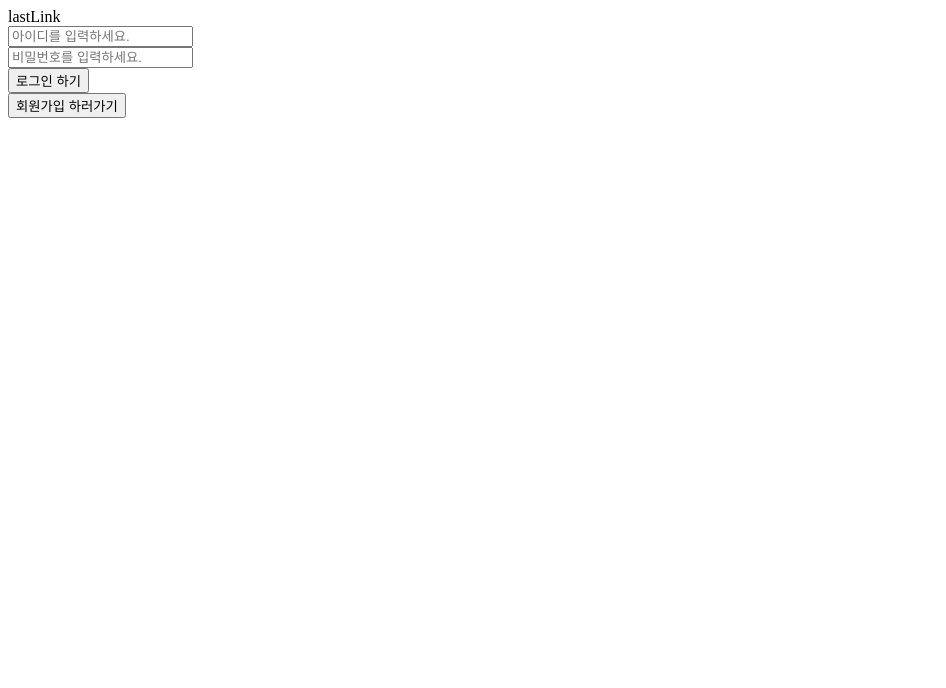
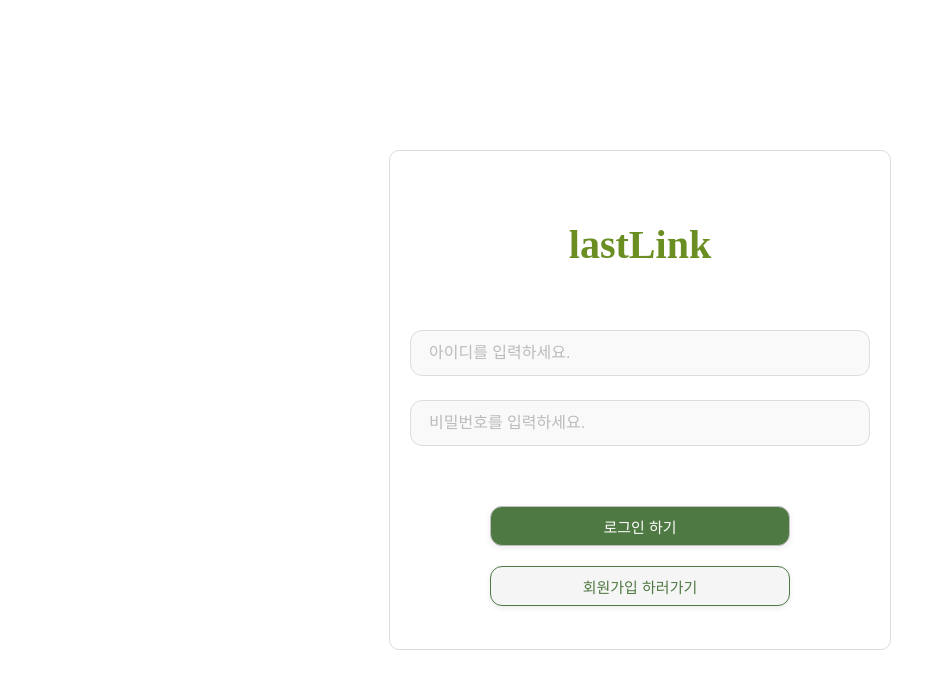
Before and after one commit to LikeLion-13th-INHA-Hachathon-Team-F/teamF-web, a React (Vite) app in the folder LikeLion-Hachathon-Front/: page / in a window 1280 px wide. Shown: the top 688 px of the page, without its empty margins (0-946 px from the left). Built offline with nearby package versions, Linux system fonts and the light colour scheme.

Commit message:
로그인페이지 css

```diff
--- a/LikeLion-Hachathon-Front/src/LoginPage/LoginPage.css
+++ b/LikeLion-Hachathon-Front/src/LoginPage/LoginPage.css
@@ -0,0 +1,86 @@
+.LoginPage-Page{
+    position: absolute;
+    top:150px;
+    bottom: 150px;
+    width: 100%;
+    max-width: 500px;
+    left: 50%;
+    transform: translate(-50%,0);
+    display: flex;
+    flex-direction: column;
+    border: 1px solid #DCDCDC;
+    border-radius: 10px;
+
+}
+.LoginPage-Headline{
+    margin-top: 70px;
+    margin-bottom: 50px;
+    font-size: 40px;
+    font-weight: 700;
+    justify-items: center;
+    text-align: center;
+    color: #6B8E23;
+}
+.LoginPage-IdInsert,
+.LoginPage-PasswordInsert {
+    border: 1px solid #ddd;
+    border-radius: 12px;
+    padding: 12px 16px;
+    margin: 12px 20px;
+    background-color: #f9f9f9;
+    transition: border 0.3s ease, box-shadow 0.3s ease;
+}
+
+.LoginPage-PasswordInsert {
+    margin-bottom: 40px;
+}
+
+.IdInsert,
+.PasswordInsert {
+    width: 100%;
+    border: none;
+    outline: none;
+    font-size: 16px;
+    background: transparent;
+    color: #333;
+    font-family: 'Noto Sans KR', sans-serif;
+}
+
+.IdInsert::placeholder,
+.PasswordInsert::placeholder {
+    color: #bbb;
+}
+
+.LoginButton, .SignUpButton {
+    width: 60%;
+    margin: 0 auto;
+    display: flex;
+    justify-content: center;
+    align-items: center;
+    padding: 10px 20px;
+    height: 40px;
+    background-color: #4F7942; /* 딥 그린 */
+    border-radius: 12px;
+    border: 1px solid #C0C0C0;
+    outline: none;
+    font-size: 15px;
+    font-weight: 400;
+    color: white;
+    cursor: pointer;
+    margin-top: 20px;
+    transition: all 0.3s ease;
+    box-shadow: 0 2px 6px rgba(0, 0, 0, 0.08);
+}
+
+.SignUpButton {
+    background-color: #F5F5F5; /* 깔끔한 배경 */
+    border: 1px solid #4F7942;
+    color: #4F7942;
+}
+
+.LoginButton:hover, .SignUpButton:hover {
+    transform: scale(1.04);
+    background-color: #3B5F2C; /* 어두운 포커스 */
+    box-shadow: 0 6px 12px rgba(0, 0, 0, 0.12);
+    color: white;
+}
--- a/LikeLion-Hachathon-Front/src/LoginPage/LoginPage.jsx
+++ b/LikeLion-Hachathon-Front/src/LoginPage/LoginPage.jsx
@@ -11,19 +11,19 @@ function LoginPage() {
                 lastLink
             </div>
             <div className="LoginPage-IdInsert">
-                <input
+                <input className="IdInsert"
                 type="text"
                 placeholder="아이디를 입력하세요."
                 />
             </div>
             <div className="LoginPage-PasswordInsert">
-                <input
+                <input className="PasswordInsert"
                 type="text"
                 placeholder="비밀번호를 입력하세요."
                 />
             </div>
             <div className="LoginPage-LoginButton">
-                <button>
+                <button className= "LoginButton">
                     로그인 하기
                 </button>
 
@@ -31,7 +31,7 @@ function LoginPage() {
             <div className="LoginPage-SignupButton">
                 <button
                     type="button"
-                    class name="SignUpButton"
+                    className="SignUpButton"
                     onClick={()=> Navigate("/signup")}
                 >
                     회원가입 하러가기
--- /dev/null
+++ b/package.json
@@ -0,0 +1,5 @@
+{
+  "dependencies": {
+    "react-router-dom": "^7.6.3"
+  }
+}
```
Also changed, not shown: 1 other file (tests, documents, lock files or other folders).
